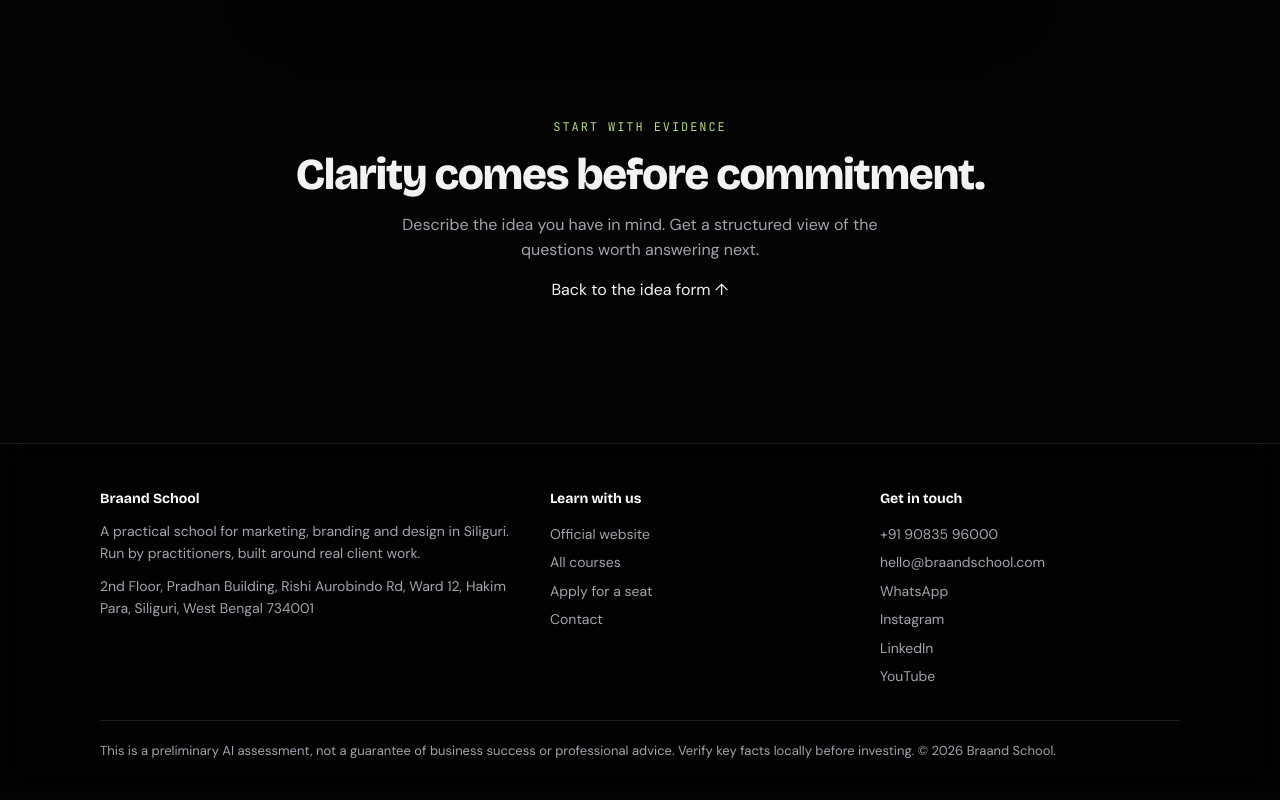
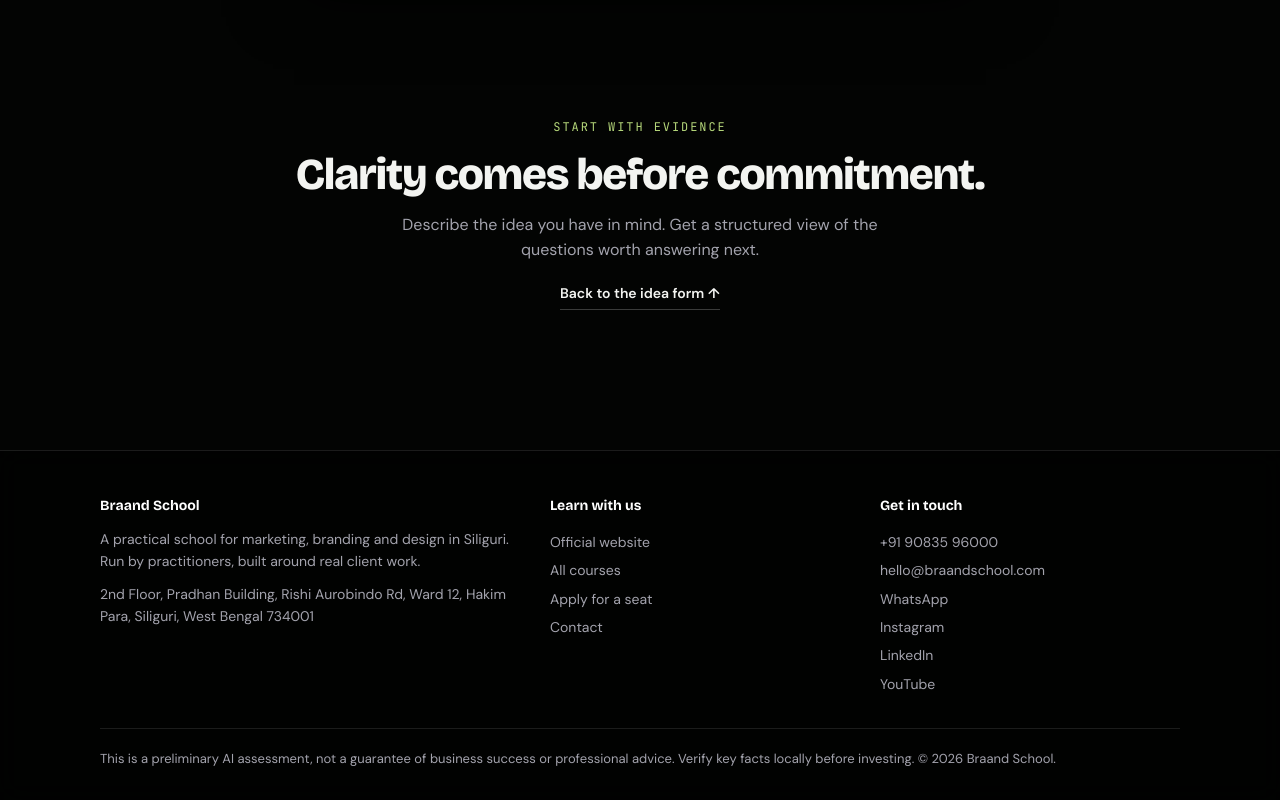
Before and after one commit to leaxfyl/Braand-Idea-Validator, a Next.js app in the folder biv-work/: page / in a window 1280 px wide. Shown: the part 4435-5235 px from the top of the page. Built offline with nearby package versions, Linux system fonts and the light colour scheme.

Commit message:
Style unobtrusive return-to-form text link

```diff
--- a/biv-work/app/globals.css
+++ b/biv-work/app/globals.css
@@ -276,3 +276,7 @@ body{background:#030403;color:#f3f4f1}
  mask-image:radial-gradient(circle 420px at var(--cx,50%) var(--cy,50%),#000 0%,rgba(0,0,0,.85) 55%,transparent 100%);
 }
 .cglow{width:560px;height:560px;margin:-280px 0 0 -280px;background:radial-gradient(circle,rgba(167,254,43,.24) 0%,rgba(167,254,43,.11) 28%,rgba(167,254,43,.035) 52%,transparent 72%);mix-blend-mode:screen}
+
+
+.text-link{display:inline-flex;align-items:center;gap:6px;color:var(--muted);font-size:14px;font-weight:600;text-decoration:none;border-bottom:1px solid rgba(255,255,255,.22);padding:5px 0;transition:color .2s,border-color .2s}
+.text-link:hover{color:#fff;border-color:rgba(167,254,43,.55)}
```
